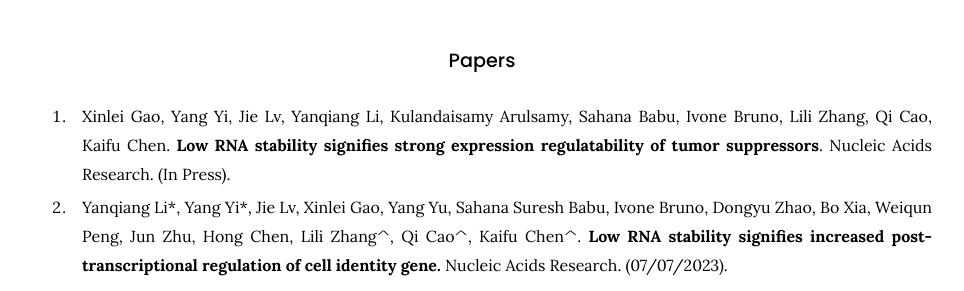
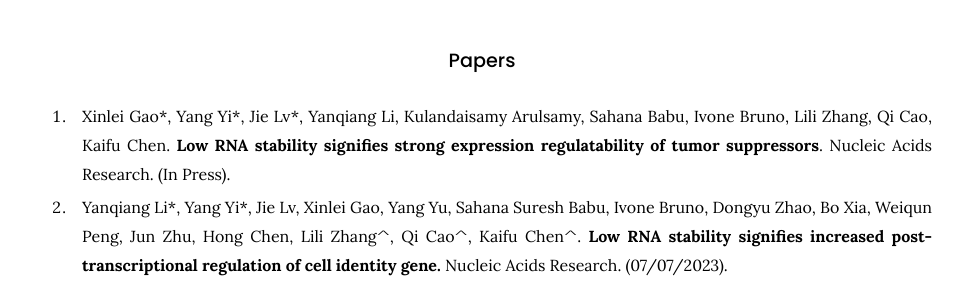
Before and after one commit to kaifuchenlab/kaifuchenlab.github.io, a Jekyll site: the page built from 3.publication/index.md, in a window 1280 px wide and 900 px high, scrolled down 371 px. Shown: the part 154-445 px from the top of the window, without its empty margins (158-1122 px from the left). Built offline with Jekyll 4.4.1, drawn with Linux system fonts in a browser that asks for light colours.

```diff
--- a/3.publication/index.md
+++ b/3.publication/index.md
@@ -19,7 +19,7 @@ Research Square.
 
 ### Papers
 
-1. Xinlei Gao, Yang Yi, Jie Lv, Yanqiang Li, Kulandaisamy Arulsamy, Sahana Babu, Ivone Bruno, Lili Zhang, Qi Cao, Kaifu Chen. **Low RNA stability signifies strong expression regulatability of tumor suppressors**. Nucleic Acids Research. (In Press).
+1. Xinlei Gao\*, Yang Yi\*, Jie Lv\*, Yanqiang Li, Kulandaisamy Arulsamy, Sahana Babu, Ivone Bruno, Lili Zhang, Qi Cao, Kaifu Chen. **Low RNA stability signifies strong expression regulatability of tumor suppressors**. Nucleic Acids Research. (In Press).
 
 2. Yanqiang Li\*, Yang Yi\*,  Jie Lv, Xinlei Gao, Yang Yu,  Sahana Suresh Babu, Ivone Bruno, Dongyu Zhao, Bo Xia, Weiqun Peng, Jun Zhu, Hong Chen, Lili Zhang^, Qi Cao^, Kaifu Chen^. **Low RNA stability signifies increased post-transcriptional regulation of cell identity gene.**
 Nucleic Acids Research. (07/07/2023).
```
